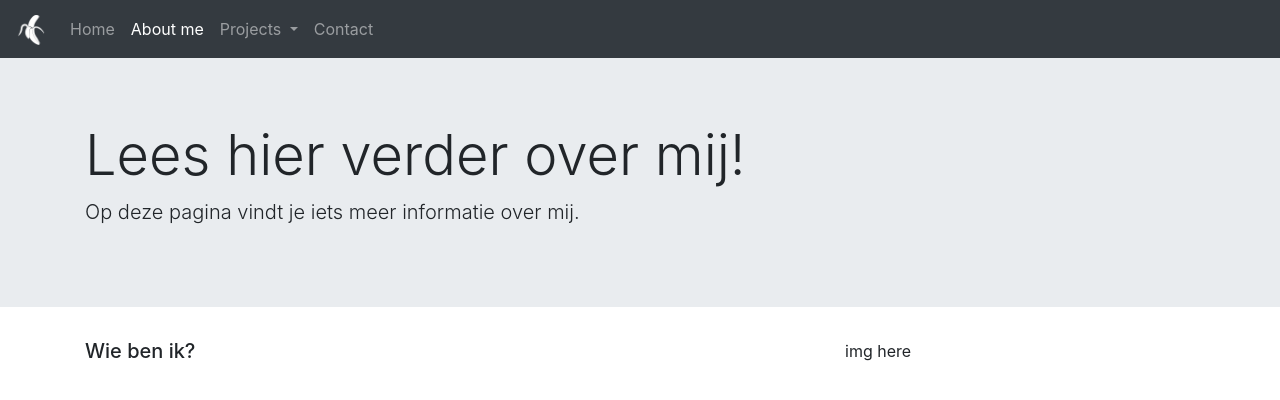
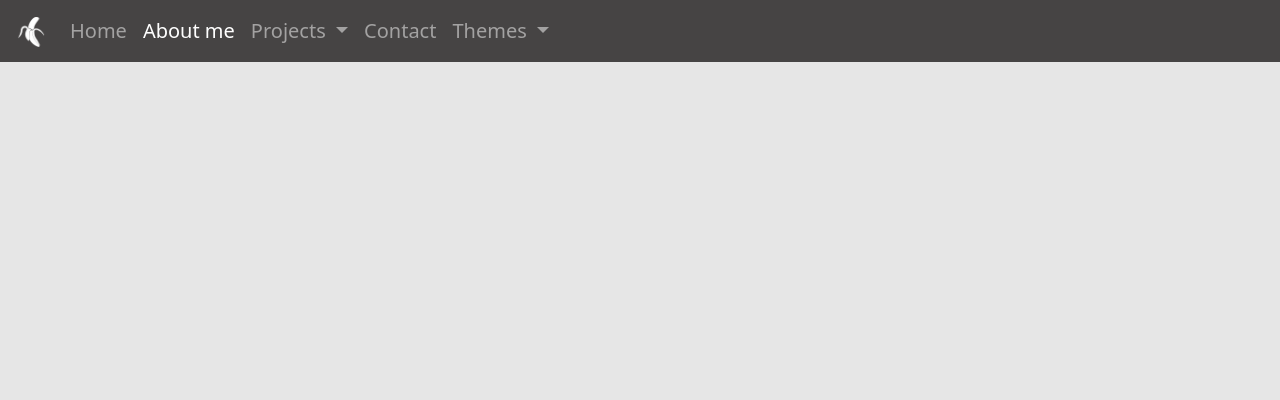
Before and after one commit to BanaantjeJowie/Personal-website, a plain HTML site: page about_me.html in a window 1280 px wide. Drawn offline with nearby package versions, Linux system fonts and the light colour scheme.

Commit message:
updated all navbars

```diff
--- a/about_me.html
+++ b/about_me.html
@@ -5,26 +5,27 @@
     <meta name="viewport" content="width=device-width, initial-scale=1.0">
     <title>Personal Portfolio Joe</title>
     <link rel="stylesheet" href="./recources/styles/styles/css/bootstrap.css">
+    <link rel="stylesheet" href="./recources/styles/styles/css/styles.css">
     <script src="./recources/styles/styles/js/bootstrap.bundle.js"></script>
     <script src="./recources/styles/styles/js/bootstrap.bundle.min.js"></script>
     <script src="./recources/styles/styles/js/bootstrap.js"></script>
     <script src="./recources/styles/styles/js/bootstrap.min.js"></script>
-    <script src="./recources/js/script.js"></script>
+    <script src="./recources/js/script.js" defer></script>
     <script src="https://code.jquery.com/jquery-3.5.1.slim.min.js"></script>
     <script src="https://cdn.jsdelivr.net/npm/bootstrap@4.5.3/dist/js/bootstrap.bundle.min.js"></script>
 </head>
 <body>
 
     <div>
-        <nav class="navbar navbar-expand-lg  navbar navbar-dark bg-dark">
-            <a class="navbar-brand" href="./index.html"><img style="height:30px;" src="./recources/images/banaan logo.png" alt=""></a>
+      <nav class="navbar navbar-expand-lg  navbar navbar-dark ">
+        <a class="navbar-brand" href="./index.html"><img style="height:30px;" src="./recources/images/banaan logo.png" alt="logo"></a>
         <button class="navbar-toggler" type="button" data-toggle="collapse" data-target="#navbarSupportedContent" aria-controls="navbarSupportedContent" aria-expanded="false" aria-label="Toggle navigation">
           <span class="navbar-toggler-icon"></span>
         </button>
 
         <div class="collapse navbar-collapse" id="navbarSupportedContent">
           <ul class="navbar-nav mr-auto">
-                <li class="nav-item">
+            <li class="nav-item ">
               <a class="nav-link" href="./index.html">Home </a>
             </li>
             <li class="nav-item active">
@@ -38,35 +39,43 @@
                 <a class="dropdown-item" href="...">project 1</a>
                 <a class="dropdown-item" href="...">project 2</a>
                 <div class="dropdown-divider"></div>
-                    <a class="dropdown-item" href="#">Something else here</a>
+                <a class="dropdown-item" href="#">Something else her</a>
               </div>
-                </li>
             </li>
             <li class="nav-item">
                 <a class="nav-link" href="./contact.html">Contact</a>
+              </li>
+              <li class="nav-item dropdown">
+                <div class="nav-link dropdown-toggle" href="#" role="button" data-toggle="dropdown" aria-expanded="false">
+                  Themes
+                </div>
+                <div class="dropdown-menu color-picker">
+                    <div class="dropdown-item">
+                      <input type="radio" name="theme" id="light" checked>
+                      <label for="light">Light</label>
+                    </div>
+                    <div class="dropdown-item">
+                      <input type="radio" id="pink" name="theme">
+                      <label for="pink">Pink</label>
+                    </div>
+                    <div class="dropdown-item">
+                      <input type="radio" id="blue" name="theme">
+                      <label for="blue">Blue</label>
+                    </div>
+                    <div class="dropdown-item">
+                      <input type="radio" id="green" name="theme">
+                      <label for="green">Green</label>
+                    </div>
+                    <div class="dropdown-item">
+                      <input type="radio" id="dark" name="theme">
+                      <label for="dark">Dark</label>
+                    </div>
+              </div>
             </li>
           </ul>
 
         </div>
       </nav>
-    </div>
     <div>
-        <div class="jumbotron jumbotron-fluid">
-            <div class="container">
-              <h1 class="display-4">Lees hier verder over mij!</h1>
-              <p class="lead">Op deze pagina vindt je iets meer informatie over mij.</p>
-            </div>
-        </div>
-    </div>
-    <div>
-      <div class="container">
-        <div class="row">
-          <div class="col-sm-8">
-            <h5>
-              Wie ben ik?
-            </h5>
-          </div>
-          <div class="col-sm-4">img here</div>
-        </div>
   </div>
 </body>
--- a/recources/styles/styles/css/styles.css
+++ b/recources/styles/styles/css/styles.css
@@ -89,7 +89,7 @@ h3 {
 }
 
 .color-picker input[type="radio"]#pink {
-    --radio-color: pink;
+    --radio-color: rgb(238, 31, 203);
 }
 
 .color-picker input[type="radio"]#blue {
```
Also changed, not shown: contact.html (+35 -11 lines). Lines whose indentation alone changed are shown as unchanged.
